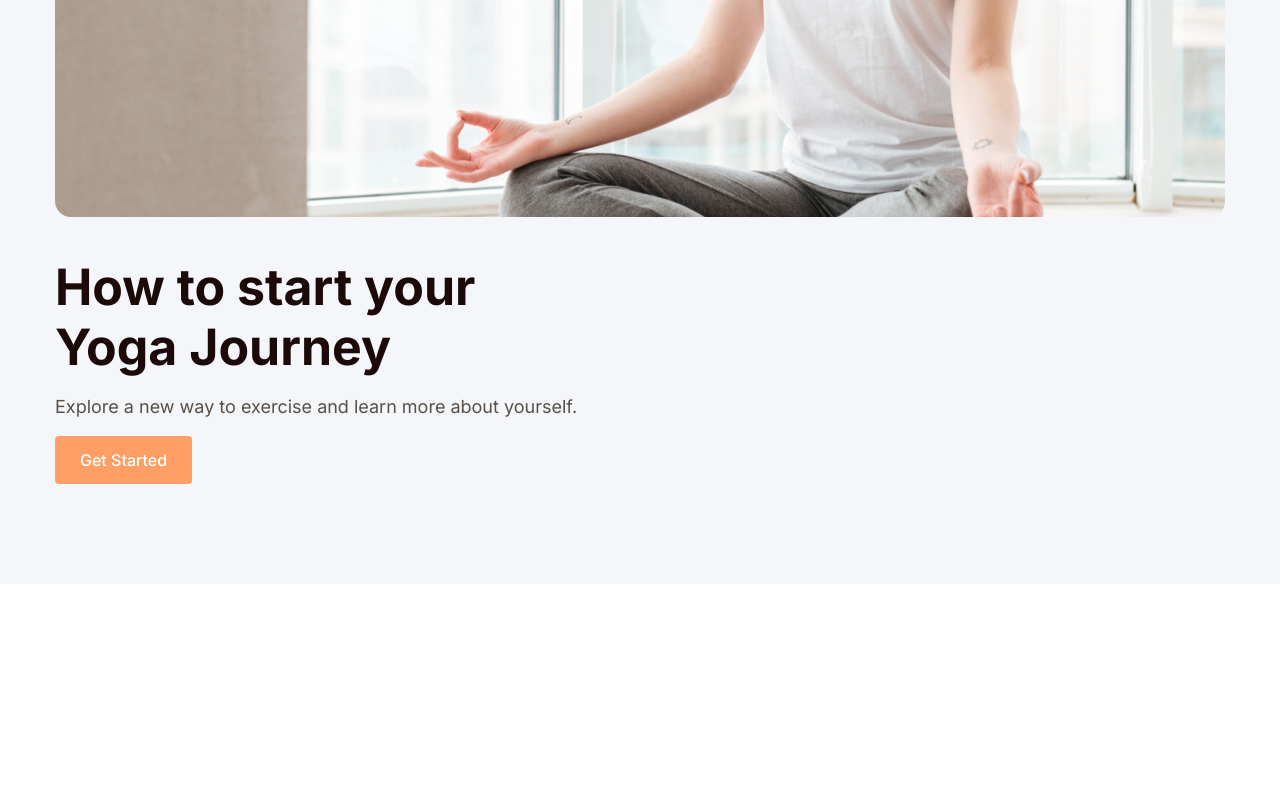
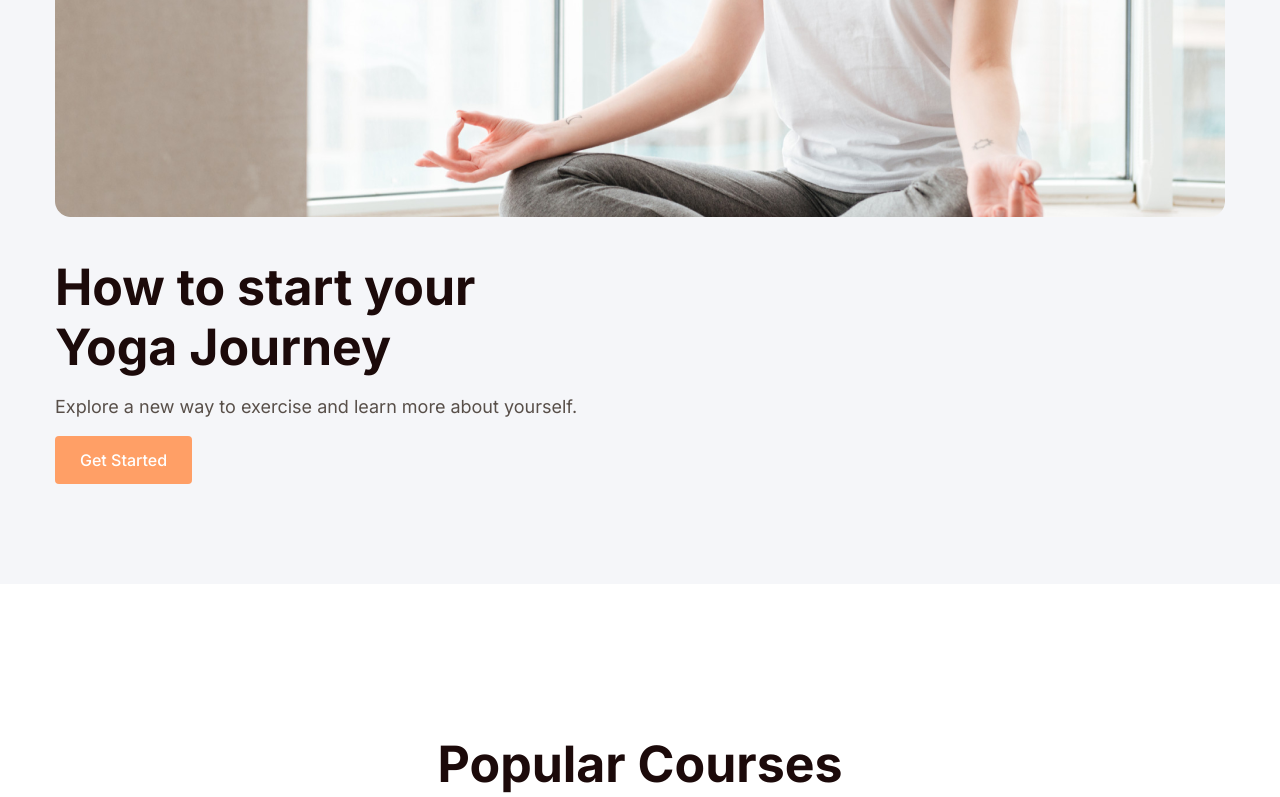
Before and after one commit to davidstanciu11/meditationApp_project, a React (Vite) app: page / in a window 1280 px wide. Shown: the part 2000-2797 px from the top of the page. Built offline with nearby package versions, Linux system fonts and the light colour scheme.

Commit message:
Courses section  added

```diff
--- a/src/components/Courses.jsx
+++ b/src/components/Courses.jsx
@@ -1,7 +1,61 @@
+import { courses } from "../mainFiles/data";
+import { BsStarFill, BsStarHalf } from "react-icons/bs";
 
-
-function Contact() {
-    return
+function Courses() {
+  return (
+    <>
+      <section className="section-sm lg:section-lg">
+        <div className="container mx-auto">
+          <div className="text-center mb-16 lg:mb-32">
+            <h2 className="h2 mb-3 lg:mb-[18px]">Popular Courses</h2>
+            <p className="max-w-[480px] mx-auto text-sm">
+              Embark on a transformative journey of self-discovery by delving
+              into a vast catalogue of courses dedicated to the art and practice
+              of meditation.
+            </p>
+          </div>
+          <div className="flex flex-col lg:flex-row lg:gap-x-[33px] gap-y-24 mb-7 lg:mb-14">
+            {courses.map((item, i) => {
+              const { image, title, desc, link} = item;
+              return (
+                <div
+                  className="w-full bg-white hover:shadow-primary max-w-[368px] px-[18px]
+                pb-[26px] lg:px-[28px] lg:pb-[38px] flex flex-col rounded-[15px] mx-auto transition cursor-pointer"
+                  key={"itemCourse_" + i}
+                >
+                  <div className="-mt-[38px] lg:-mt-12 mb-4 lg:mb-6">
+                    <img src={image} alt="courseImage" />
+                  </div>
+                  <div>
+                    {" "}
+                    <h4 className="text-lg lg:text-xl font-semibold mb-2 lg:mb-4">
+                      {title}
+                    </h4>
+                    <p>{desc}</p>
+                  </div>
+                  <div className="flex items-center justify-between mt-8 mb-2 lg:mb-0">
+                    <div className="flex text-orange gap-x-2">
+                      <BsStarFill />
+                      <BsStarFill />
+                      <BsStarFill />
+                      <BsStarFill />
+                      <BsStarHalf />
+                    </div>
+                    <a className="font-medium lg:text-sm" href="#">
+                      {link}
+                    </a>
+                  </div>
+                </div>
+              );
+            })}
+          </div>
+          <div className="flex justify-center">
+            <button className="btn btn-sm btn-orange">Browse all</button>
+          </div>
+        </div>
+      </section>
+    </>
+  );
 }
 
-export default Contact;
+export default Courses;
--- a/src/mainFiles/App.jsx
+++ b/src/mainFiles/App.jsx
@@ -1,6 +1,6 @@
 import Cards from "../components/Cards";
 // import Contact from "../components/Contact";
-// import Courses from "../components/Courses";
+import Courses from "../components/Courses";
 import Facts from "../components/Facts";
 import Features from "../components/Features";
 // import Footer from "../components/Footer";
@@ -20,6 +20,7 @@ function App() {
         <Cards />
         <Facts/>
         <Features/>
+        <Courses/>
         <div className="h-[2000px]"></div>
       </div>
     </>
--- a/src/mainFiles/index.css
+++ b/src/mainFiles/index.css
@@ -67,3 +67,17 @@ body {
     @apply h-[58px] border border-stroke-2 rounded pl-6 placeholder:text-paragraph text-paragraph outline-none;
   }
 }
+
+::-webkit-scrollbar {
+	width: 9px;
+}
+
+::-webkit-scrollbar-track {
+	background-color: #e4e4e4;
+	border-radius: 100px;
+}
+
+::-webkit-scrollbar-thumb {
+	background-color: #8f8f8f;
+	border-radius: 100px;
+}
```
